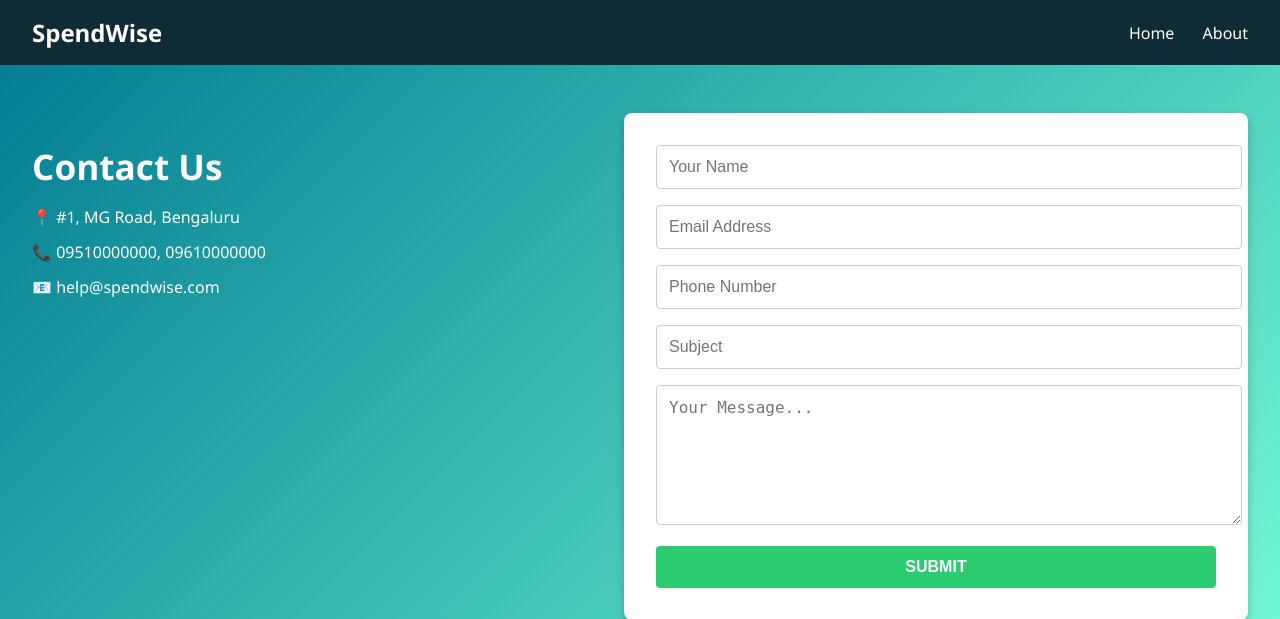
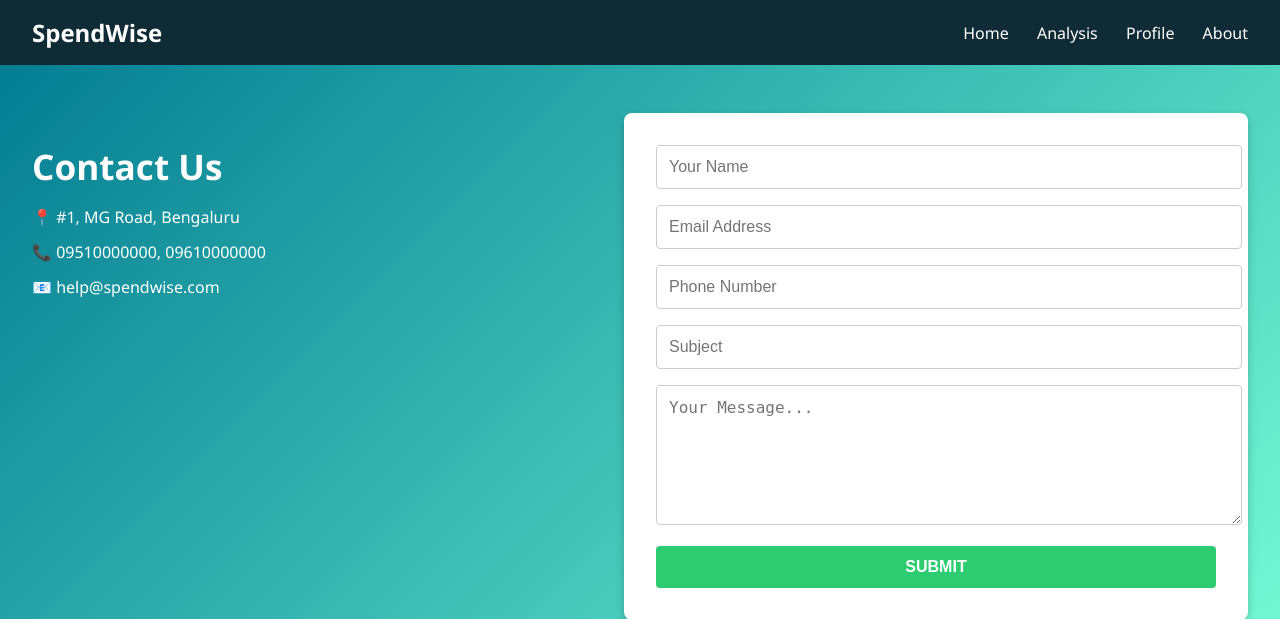
Before and after one commit to harshithdeva/SpendWise, a Flask app: page /contact in a window 1280 px wide. Shown: the top 619 px of the page. Run offline with Flask 2, Linux system fonts and the light colour scheme.

Commit message:
Minor Fix

```diff
--- a/templates/contact.html
+++ b/templates/contact.html
@@ -112,7 +112,9 @@
   <nav class="navbar">
     <h1>SpendWise</h1>
     <div class="nav-links">
-      <a href="/">Home</a>
+      <a href="/home">Home</a>
+      <a href="/analysis">Analysis</a>
+      <a href="/profile">Profile</a>
       <a href="/about">About</a>
     </div>
   </nav>
```
